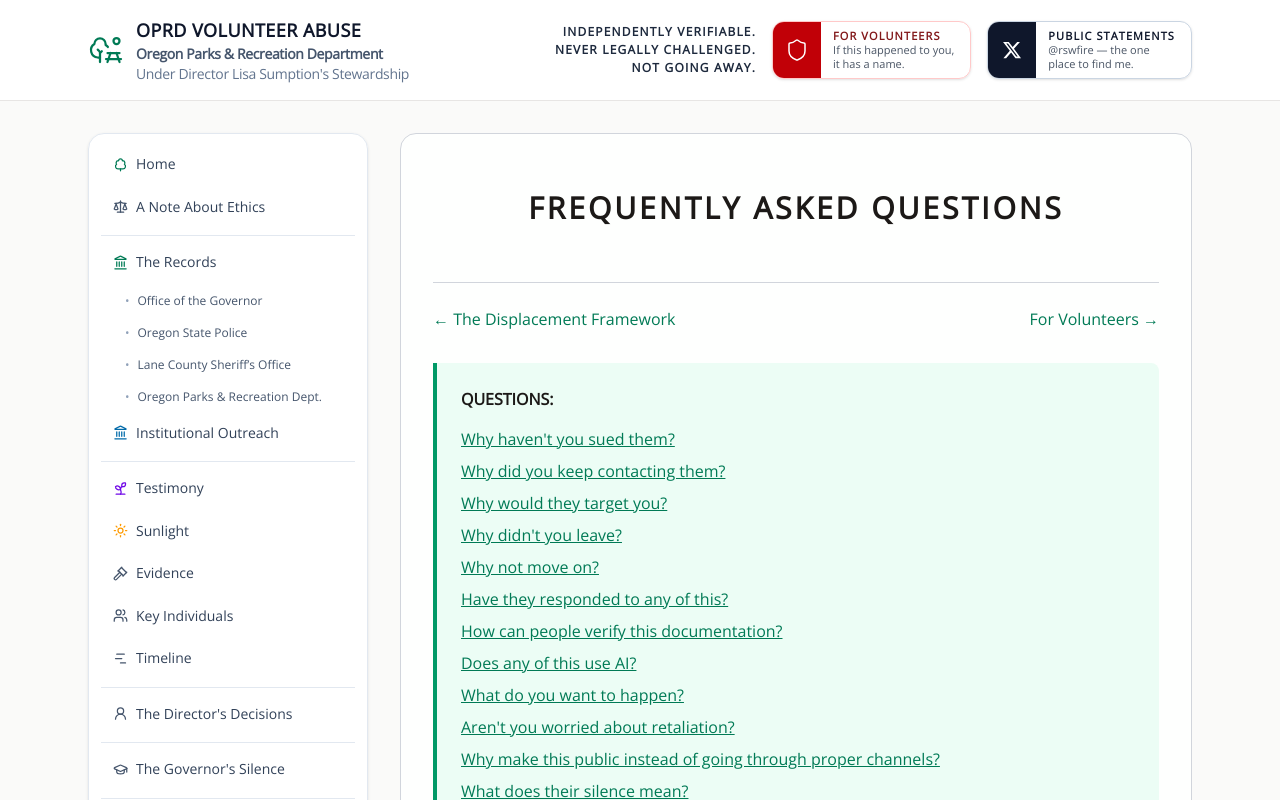
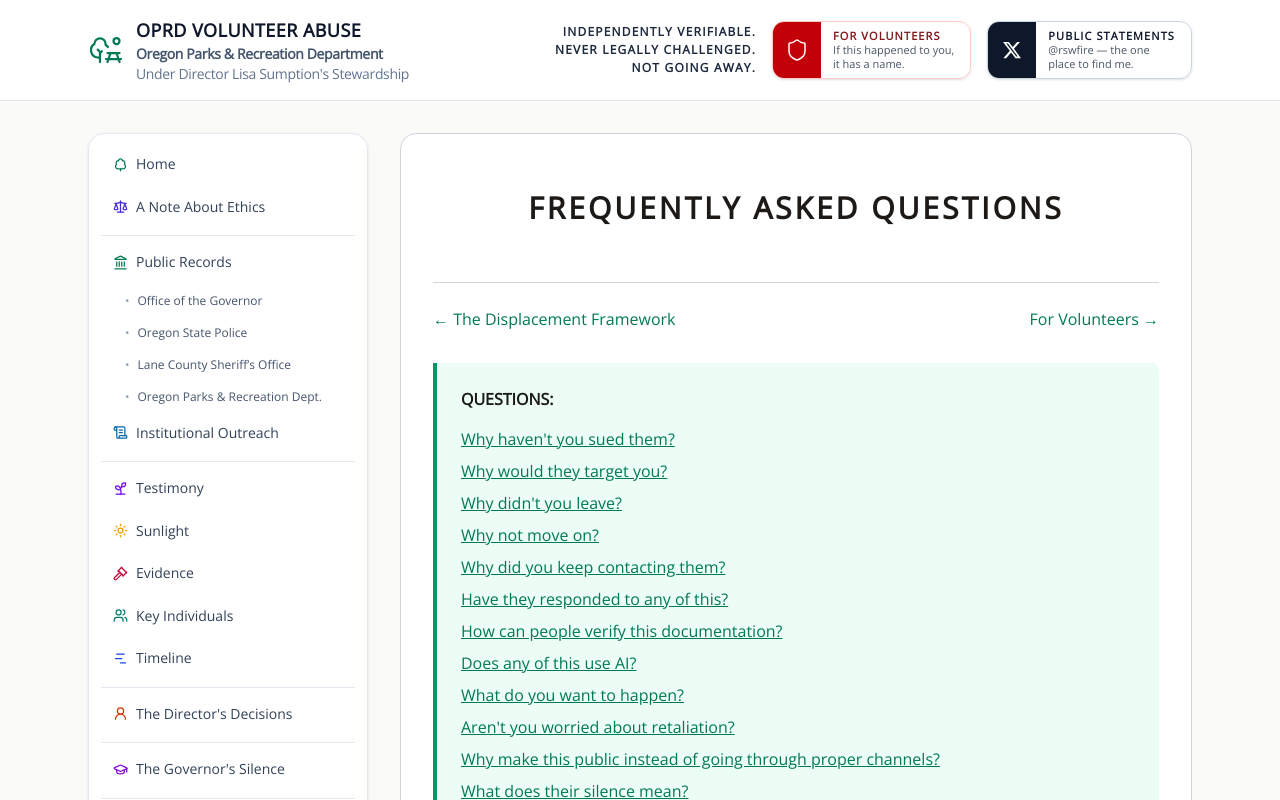
Before and after one commit to rswfire/rswfire.oprd, a Next.js app: page /faq in a window 1280 px wide. Shown: the top 800 px of the page. Built offline with nearby package versions, Linux system fonts and the light colour scheme.

Commit message:
Refine FAQ order and navigation icons

```diff
--- a/app/(archive)/faq/page.tsx
+++ b/app/(archive)/faq/page.tsx
@@ -51,18 +51,6 @@ export default function FAQPage() {
                 <hr className="border-t border-gray-300" />
 
                 {/* Question 2 */}
-                <div id="contact" className="scroll-mt-48">
-                    <h2 className="text-xl font-semibold mb-3">
-                        Why did you keep contacting them?
-                    </h2>
-                    <div className="space-y-4">
-                        <div>{"This question implies it was wrong to contact public officials. It was not. That is your right under the Constitution. I was building a record and placing it in the inboxes where I felt that record belonged. It's that simple. I never needed nor sought their responses to those records. What they did with them is a different question, and one you'll have to ask them."}</div>
-                    </div>
-                </div>
-
-                <hr className="border-t border-gray-300" />
-
-                {/* Question 3 */}
                 <div id="target" className="scroll-mt-48">
                     <h2 className="text-xl font-semibold mb-3">
                         Why would they target you?
@@ -117,6 +105,18 @@ export default function FAQPage() {
                 <hr className="border-t border-gray-300" />
 
                 {/* Question 5 */}
+                <div id="contact" className="scroll-mt-48">
+                    <h2 className="text-xl font-semibold mb-3">
+                        Why did you keep contacting them?
+                    </h2>
+                    <div className="space-y-4">
+                        <div>{"This question implies it was wrong to contact public officials. It was not. That is your right under the Constitution. I was building a record and placing it in the inboxes where I felt that record belonged. It's that simple. I never needed nor sought their responses to those records. What they did with them is a different question, and one you'll have to ask them."}</div>
+                    </div>
+                </div>
+
+                <hr className="border-t border-gray-300" />
+
+                {/* Question 6 */}
                 <div id="response" className="scroll-mt-48">
                     <h2 className="text-xl font-semibold mb-3">
                         Have they responded to any of this?
--- a/components/Icon.tsx
+++ b/components/Icon.tsx
@@ -19,6 +19,7 @@ import {
     Image,
     Landmark,
     Layers,
+    Lighthouse,
     Mail,
     Map,
     Menu,
@@ -28,6 +29,7 @@ import {
     Park,
     Repeat,
     Scale,
+    ScrollText,
     Share2,
     Sprout,
     TreeDeciduous,
@@ -64,6 +66,7 @@ const iconMap = {
     Image,
     Landmark,
     Layers,
+    Lighthouse,
     Mail,
     Map,
     Menu,
@@ -73,6 +76,7 @@ const iconMap = {
     Park,
     Repeat,
     Scale,
+    ScrollText,
     Shield,
     Share2,
     Sprout,
--- a/components/TestimonyCard.tsx
+++ b/components/TestimonyCard.tsx
@@ -130,7 +130,7 @@ export default function TestimonyCard() {
                         href="/outreach"
                         className="inline-flex items-center gap-2 rounded-md border border-sky-700 bg-sky-700 px-3 py-2 font-mono text-[11px] font-bold uppercase tracking-wide text-white shadow-sm transition-colors hover:border-sky-800 hover:bg-sky-800"
                     >
-                        <Icon name="Landmark" size={14} strokeWidth={2} />
+                        <Icon name="ScrollText" size={14} strokeWidth={2} />
                         Institutional Outreach
                     </Link>
                 </div>
--- a/data/faq.ts
+++ b/data/faq.ts
@@ -10,10 +10,10 @@ export interface FaqQuestion {
 
 export const FAQ_QUESTIONS: FaqQuestion[] = [
     { id: "sue", question: "Why haven't you sued them?" },
-    { id: "contact", question: "Why did you keep contacting them?" },
     { id: "target", question: "Why would they target you?" },
     { id: "leave", question: "Why didn't you leave?" },
     { id: "move-on", question: "Why not move on?" },
+    { id: "contact", question: "Why did you keep contacting them?" },
     { id: "response", question: "Have they responded to any of this?" },
     { id: "verify", question: "How can people verify this documentation?" },
     { id: "ai", question: "Does any of this use AI?" },
--- a/lib/sections.ts
+++ b/lib/sections.ts
@@ -1,10 +1,10 @@
 export const archiveSections = [
     { href: "/", label: "Home", icon: "TreeDeciduous" as const, iconClass: "text-emerald-700" },
-    { href: "/ethics", label: "A Note About Ethics", icon: "Scale" as const, iconClass: "text-slate-600" },
+    { href: "/ethics", label: "A Note About Ethics", icon: "Scale" as const, iconClass: "text-indigo-700" },
     { href: "#separator-accountability", label: "", separator: true },
     {
         href: "/records",
-        label: "The Records",
+        label: "Public Records",
         icon: "Landmark" as const,
         iconClass: "text-emerald-700",
         subsections: [
@@ -14,7 +14,7 @@ export const archiveSections = [
             { href: "/records/oprd", label: "Oregon Parks & Recreation Dept." },
         ]
     },
-    { href: "/outreach", label: "Institutional Outreach", icon: "Landmark" as const, iconClass: "text-sky-700" },
+    { href: "/outreach", label: "Institutional Outreach", icon: "ScrollText" as const, iconClass: "text-sky-700" },
     { href: "#separator-3", label: "", separator: true },
     { href: "/testimony", label: "Testimony", icon: "Sprout" as const, iconClass: "text-violet-700" },
     { href: "/sunlight", label: "Sunlight", icon: "Sun" as const, iconClass: "text-amber-500" },
@@ -22,29 +22,29 @@ export const archiveSections = [
         href: "/evidence",
         label: "Evidence",
         icon: "Gavel" as const,
-        iconClass: "text-slate-600",
+        iconClass: "text-rose-700",
     },
     {
         href: "/key-individuals",
         label: "Key Individuals",
         icon: "Users" as const,
-        iconClass: "text-slate-600",
+        iconClass: "text-teal-700",
     },
-    { href: "/timeline", label: "Timeline", icon: "ChartNoAxesGantt" as const, iconClass: "text-slate-600" },
+    { href: "/timeline", label: "Timeline", icon: "ChartNoAxesGantt" as const, iconClass: "text-blue-700" },
     { href: "#separator-4", label: "", separator: true },
     {
         href: "/lisa-sumption",
         label: "The Director's Decisions",
         icon: "UserRound" as const,
-        iconClass: "text-slate-600",
+        iconClass: "text-orange-700",
     },
     { href: "#separator-5", label: "", separator: true },
-    { href: "/governor-kotek", label: "The Governor's Silence", icon: "GraduationCap" as const, iconClass: "text-slate-600" },
+    { href: "/governor-kotek", label: "The Governor's Silence", icon: "GraduationCap" as const, iconClass: "text-purple-700" },
     { href: "#separator-7", label: "", separator: true },
     { href: "/for-volunteers", label: "For Volunteers", icon: "Shield" as const },
     { href: "/records-requests", label: "Records Requests", icon: "FileText" as const, iconClass: "text-sky-700" },
-    { href: "/faq", label: "Frequently Asked Questions", icon: "CircleQuestionMark" as const, iconClass: "text-slate-600" },
-    { href: "/displacement", label: "Displacement Framework", icon: "Eraser" as const, iconClass: "text-slate-600" },
-    { href: "/synthesis", label: "The Synthesis", icon: "Combine" as const, iconClass: "text-slate-600" },
-    { href: "/reading", label: "Selected Reading", icon: "BookOpenText" as const, iconClass: "text-slate-600" },
+    { href: "/faq", label: "Frequently Asked Questions", icon: "Lighthouse" as const, iconClass: "text-cyan-700" },
+    { href: "/displacement", label: "Displacement Framework", icon: "Eraser" as const, iconClass: "text-pink-700" },
+    { href: "/synthesis", label: "The Synthesis", icon: "Combine" as const, iconClass: "text-fuchsia-700" },
+    { href: "/reading", label: "Selected Reading", icon: "BookOpenText" as const, iconClass: "text-amber-700" },
 ];
```
